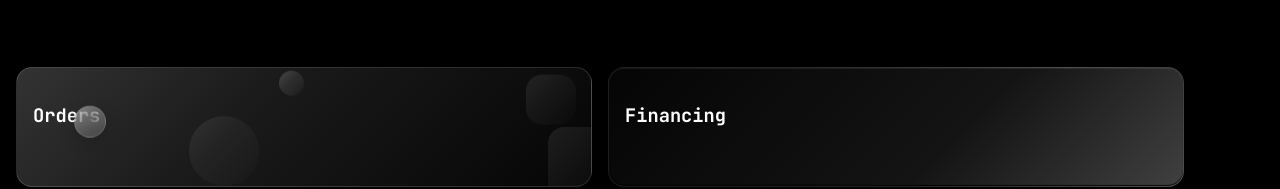
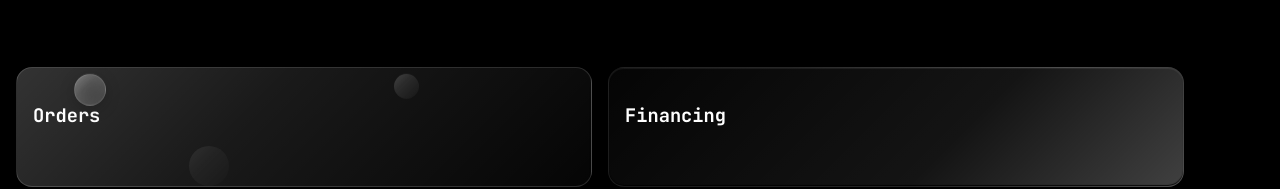
Before and after one commit to SugarSizzle/FreeLanceComputers, a React (Vite) app: page /admin-overview in a window 1280 px wide. Shown: the part 591-780 px from the top of the page. Built offline with nearby package versions, Linux system fonts and the light colour scheme.

Commit message:
small changes
just small changes before work

```diff
--- a/src/components/AdminOverview/AdminServicesGrid.jsx
+++ b/src/components/AdminOverview/AdminServicesGrid.jsx
@@ -9,7 +9,6 @@ export const AdminServicesGrid = () => {
             <div className={styles.orderCard}>
                     <h3 className={styles.cardTitle}>Orders</h3>
                     <div className={styles.glossySmallCircle}/>
-                    <div className={styles.glossyLargeBoxFar}/>
                     <div className={styles.glossySmallCirlceFar}/>
                     <div className={styles.glossyUpClose}/>
                     <div className={styles.glossyLargeCircle}/>
--- a/src/components/AdminOverview/AdminServicesGrid.module.css
+++ b/src/components/AdminOverview/AdminServicesGrid.module.css
@@ -54,7 +54,7 @@
 
  .glossySmallCircle {
     position: absolute;
-    top: 40%;
+    top: 10%;
     left: 10%;
     width: 30px;
     height: 30px;
@@ -78,28 +78,13 @@
         transform: translateY(0);
     }
     100% {
-        transform: translateY(-15px);
+        transform: translateY(-10px);
     }
 }
 
-.glossyLargeBoxFar {
-    right: 15px;
-    position: absolute;
-    border-radius: 1rem;
-    opacity: 0.5;
-    width: 50px;
-    height: 50px;
-    background: linear-gradient(
-        135deg,
-        rgba(255, 255, 255, 0.2) 0%,
-        rgba(255, 255, 255, 0.1) 40%,
-        rgba(255, 255, 255, 0.02) 100%
-    );
-    animation: slowMoving 10s ease-in-out infinite alternate;
-}
 
 .glossySmallCirlceFar {
-    right: 50%;
+    right: 30%;
     top: 10%;
     position: absolute;
     border-radius: 1rem;
@@ -123,7 +108,7 @@
         rgba(255, 255, 255, 0.02) 100%
     );
     top: 50%;
-    right: -10%;
+    right: -30%;
     position: absolute;
     border-radius: 1rem;
     opacity: 1;
@@ -144,8 +129,8 @@
 
 .glossyLargeCircle {
     position: absolute;
-    width: 70px;
-    height: 70px;
+    width: 40px;
+    height: 40px;
     bottom: 0%;
     left: 30%;
     border-radius: 100%;
```
